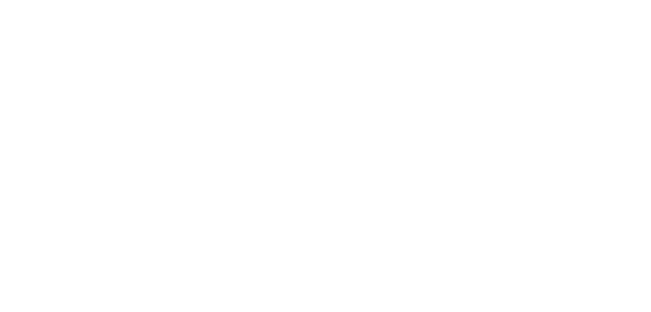
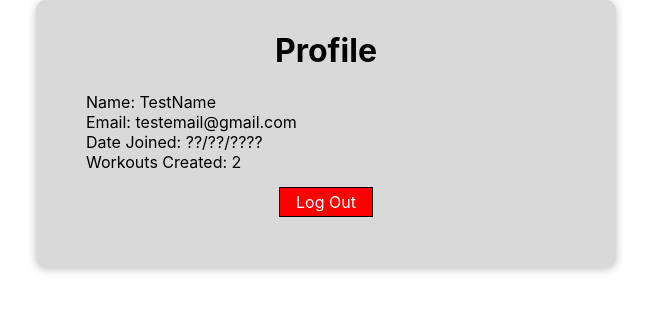
Before and after one commit to Edric456/csci-4300-group-project, a React (Create React App) app: page / in a window 1280 px wide. Shown: the top 312 px of the page, without its empty margins (314-965 px from the left). Built offline with nearby package versions, Linux system fonts and the light colour scheme.

Commit message:
Added Button and Card component and laid out basics for Profile page

```diff
--- /dev/null
+++ b/src/componets/Button.js
@@ -0,0 +1,19 @@
+import React from 'react';
+
+import '../css/Button.css';
+
+const Button = (props) => {
+
+const classes = "button " + props.className
+  return (
+    <button
+      className={classes}
+      type={props.type || 'button'}
+      onClick={props.onClick}
+    >
+      {props.children}
+    </button>
+  );
+};
+
+export default Button;
--- /dev/null
+++ b/src/componets/Card.js
@@ -0,0 +1,12 @@
+import React from 'react';
+
+import '../css/Card.css';
+
+const Card = (props) => {
+  const classes = 'card ' + props.className;
+
+  return <div className={classes}>{props.children}</div>;
+
+};
+
+export default Card;
--- a/src/componets/ProfilePage.js
+++ b/src/componets/ProfilePage.js
@@ -1,10 +1,35 @@
 import React from 'react';
-
+import Card from './Card';
+import Button from './Button';
+import '../css/ProfilePage.css';
 
 function ProfilePage () {
 
+    var test = true;
+
+    var finalProfilePage =
+
+    <Card className="profile"><h1>Profile</h1>
+    Name: TestName
+    <br></br>
+    Email: testemail@gmail.com
+    <br></br>
+    Date Joined: ??/??/????
+    <br></br>
+    Workouts Created: 2
+    <br></br>
+    <center><Button className="logout">Log Out</Button></center>
+    </Card>;
+
+    if (test == false) {
+        finalProfilePage = <Card className="profile"><h1>Profile</h1>
+        <div className="notlogged">You are not logged in. Click below to either login or signup.</div>
+        </Card>
+
+    }
+
     return (
-       <div></div>
+      finalProfilePage
     );
 }
 
--- /dev/null
+++ b/src/css/Button.css
@@ -0,0 +1,7 @@
+.button {
+    font: inherit;
+    border: 1px solid black;
+    color: white;
+    padding: 0.25rem 1rem;
+    cursor: pointer;
+  }
--- /dev/null
+++ b/src/css/Card.css
@@ -0,0 +1,5 @@
+.card {
+    background: white;
+    box-shadow: 0 2px 8px rgba(0, 0, 0, 0.26);
+    border-radius: 10px;
+  }
--- /dev/null
+++ b/src/css/ProfilePage.css
@@ -0,0 +1,22 @@
+.profile {
+    background-color: #D9D9D9;
+    margin-left: 350px;
+    margin-right: 350px;
+    padding: 50px;
+    padding-top: 10px;
+}
+
+h1 {
+    font-weight: bold;
+    text-align: center;
+}
+
+.notlogged {
+    text-align:center;
+}
+
+.logout {
+    text-align: center;
+    background-color: red;
+    margin-top: 15px;
+}
```
